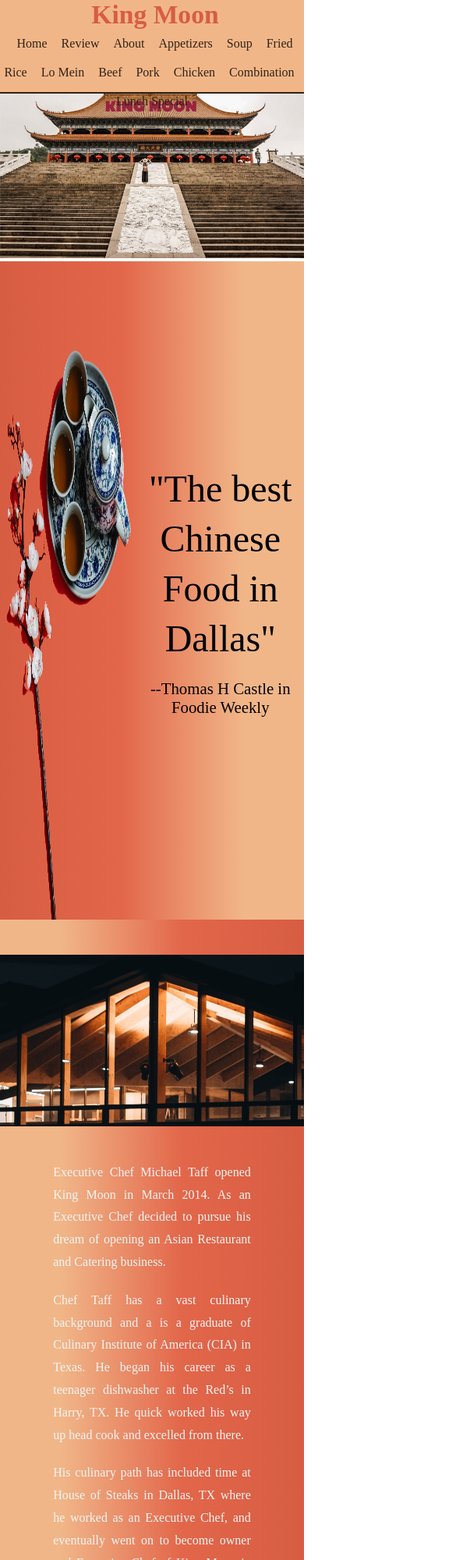
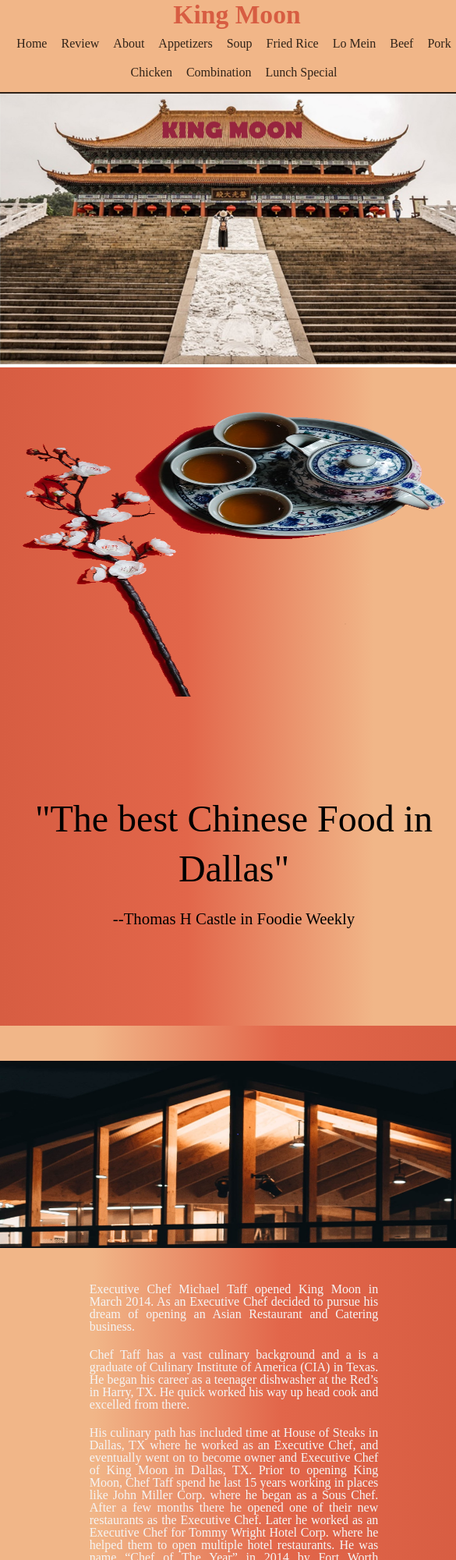
Before and after one commit to WEB-Track/Restaurant, a plain HTML site: page index.html in a window 390 px wide. Shown: the top 2000 px of the page at 78% size, 585 px wide, since content can reach past the window. Drawn offline with Linux system fonts and the light colour scheme.

Commit message:
update media and changed hero img

```diff
--- a/css/styles.css
+++ b/css/styles.css
@@ -3,6 +3,11 @@
   margin: 0;
   padding: 0;
   box-sizing: border-box;
+}
+
+body {
+  min-width: 600px;
+  overflow: auto;
 }
 
 /* colors */
@@ -33,22 +38,23 @@
   );
 }
 
+.header-main h1 {
+  font-size: 2.1rem;
+  color: var(--orange);
+  padding-left: 8px;
+}
+
 .nav-header {
   display: flex;
   position: fixed;
   width: 100%;
+  min-width: 600px;
   z-index: 99;
   justify-content: space-between;
   align-items: center;
   height: 50px;
   background-color: var(--yellow);
   border-bottom: 2px solid var(--black);
-}
-
-.header-main h1 {
-  font-size: 2.1rem;
-  color: var(--orange);
-  padding-left: 8px;
 }
 
 .navbar__link {
@@ -71,6 +77,7 @@
 
 .hero-img {
   width: 100vw;
+  min-width: 600px;
 }
 
 /* about section page */
@@ -226,7 +233,6 @@
   }
 
   .nav-header {
-    /* position: fixed; */
     display: block;
     justify-items: center;
     width: 100vw;
@@ -234,7 +240,6 @@
   }
 
   .header-main h1 {
-    /* font-size: 1.5rem; */
     text-align: center;
   }
 
@@ -257,7 +262,7 @@
   }
 }
 
-@media screen and (max-width: 800px) {
+@media screen and (max-width: 900px) {
   .hero {
     padding-top: 80px;
   }
@@ -290,3 +295,54 @@
     padding-top: 10px;
   }
 }
+
+@media screen and (max-width: 600px) {
+  .hero {
+    padding-top: 80px;
+  }
+
+  .nav-header {
+    height: 120px;
+  }
+
+  .about-list__sect1 {
+    flex-direction: column;
+  }
+
+  .about-list__sect1__img {
+    min-width: 600px;
+    height: 50vh;
+  }
+
+  .bio-container {
+    width: 95vw;
+    line-height: 1rem;
+    padding-bottom: 5px;
+    height: 95vh;
+  }
+
+  .about-list_bio {
+    line-height: 1rem;
+    width: 95vw;
+  }
+
+  .menu__header {
+    padding-bottom: 20px;
+  }
+
+  .menu-img-right {
+    display: none;
+  }
+  .menu-img-left {
+    display: none;
+  }
+
+  .menu {
+    height: 95vh;
+  }
+
+  .menu__container {
+    font-size: 1.3rem;
+    padding-top: 10px;
+  }
+}
```
